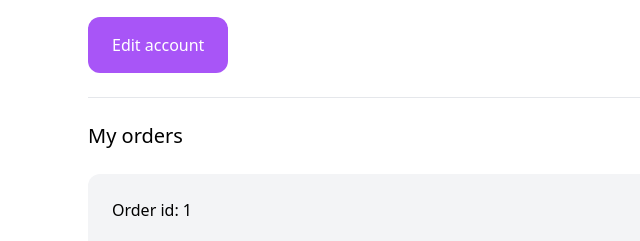
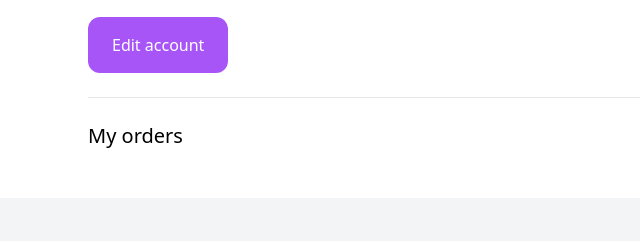
Before and after one commit to dmitrypoluschkin/nordichomes, a Django app: template nordichomes/core/templates/core/myaccount.html in a window 1280 px wide. Shown: the part 228-469 px from the top of the page, without its empty margins (0-640 px from the left). Run offline with Django 5.2, Linux system fonts and the light colour scheme; the template is opened without the code that fills it, so the values that code supplies are empty; some libraries are stand-ins or nearby versions.

Commit message:
mofied order

```diff
--- a/nordichomes/core/templates/core/myaccount.html
+++ b/nordichomes/core/templates/core/myaccount.html
@@ -19,74 +19,41 @@
 
         <h2 class="my-6 text-xl">My orders</h2>
 
+        {% for order in request.user.orders.all %}
         <div class="w-full mb-6 p-6 flex flex-wrap bg-gray-100 rounded-xl">
             <div class="mb-6 flex justify-between">
-                <a href="#">Order id: 1</a>
+                <a href="#">Order id: {{ order.id }}</a>
             </div>
 
             <div class="mb-6 w-full">
+                {% for item in order.items.all %}
                     <div class="product mb-6 flex pr-6">
                         <a href="#" class="w-1/4">
-                        <img class="hower:shadow-lg rounded-xl" src="1.jpg">
+                            <img class="hower:shadow-lg rounded-xl" src="{{ item.product.get_thumbnail }}">
                         </a>
 
                         <div class="w-3/4 pl-6">
                             <div class="flex justify-between">
-                            <a href="#" class="text-lg">Product name</a>
+                                <a href="#" class="text-lg">{{ item.product.name }}</a>
                                 <p class="mb-6 pt-1 text-gray-400">$9.99</p>
                             </div>
 
                             <hr>
 
-                        <div class="mt-6 ">Quantity: 1</div>
+                            <div class="mt-6 ">Quantity: {{ item.quantity }}</div>
                         </div>
                     </div>
-
-
-                <div class="product mb-6 flex pr-6">
-                    <a href="#" class="w-1/4">
-                        <img class="hower:shadow-lg rounded-xl" src="1.jpg">
-                    </a>
-
-                    <div class="w-3/4 pl-6">
-                        <div class="flex justify-between">
-                            <a href="#" class="text-lg">Product name</a>
-                            <p class="mb-6 pt-1 text-gray-400">$9.99</p>
-                        </div>
-
-                        <hr>
-
-                        <div class="mt-6 ">Quantity: 1</div>
-                    </div>
-                </div>
-
-                <div class="product mb-6 flex pr-6">
-                    <a href="#" class="w-1/4">
-                        <img class="hower:shadow-lg rounded-xl" src="1.jpg">
-                    </a>
-
-                    <div class="w-3/4 pl-6">
-                        <div class="flex justify-between">
-                            <a href="#" class="text-lg">Product name</a>
-                            <p class="mb-6 pt-1 text-gray-400">$9.99</p>
-                        </div>
-
-                        <hr>
-
-                        <div class="mt-6 ">Quantity: 1</div>
-                    </div>
-                </div>
-
+                {% endfor %}
             </div>
 
             <div>
-                <p class="text-lg">Date: 30.07.2024</p>
+                <p class="text-lg">Date: {{ order.created_at }}</p>
                 <p class="text-lg">Total: $199</p>
             </div>
         </div>
 
 
-
+        {% endfor %}
     </div>
 
 {% endblock %}
```
Also changed, not shown: nordichomes/db.sqlite3. Lines whose indentation alone changed are shown as unchanged.
